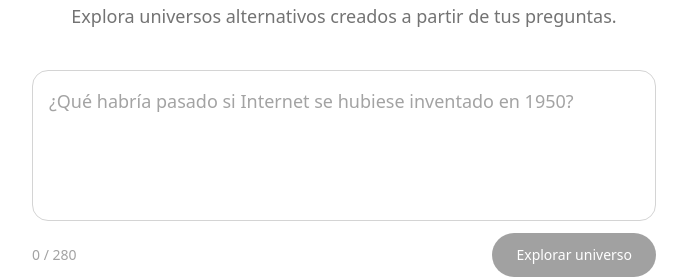
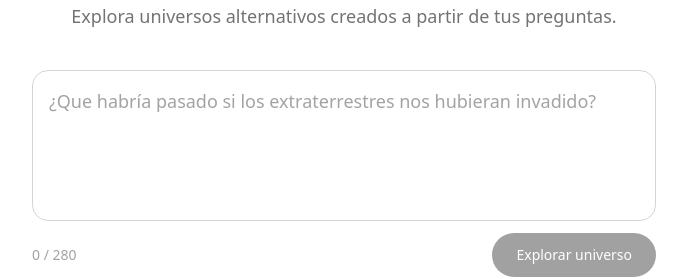
Before and after one commit to mariohernandezaa/01appdesarrollo-whatif, a Nuxt app: page / in a window 1280 px wide. Shown: the part 158-437 px from the top of the page, without its empty margins (296-983 px from the left). Built offline with nearby package versions, Linux system fonts and the light colour scheme.

Commit message:
Placeholder en hipótesis

```diff
--- a/components/HypothesisForm.vue
+++ b/components/HypothesisForm.vue
@@ -31,7 +31,7 @@ const onSubmit = () => {
       :value="modelValue"
       :maxlength="MAX_LENGTH"
       rows="4"
-      placeholder="¿Qué habría pasado si Internet se hubiese inventado en 1950?"
+      placeholder="¿Que habría pasado si los extraterrestres nos hubieran invadido?"
       class="w-full resize-none rounded-2xl border border-neutral-300 bg-white p-4 text-lg leading-relaxed text-neutral-900 placeholder:text-neutral-400 focus:border-neutral-900 focus:outline-none"
       @input="onInput"
     />
```
Also changed, not shown: 1 other file (tests, documents, lock files or other folders).
